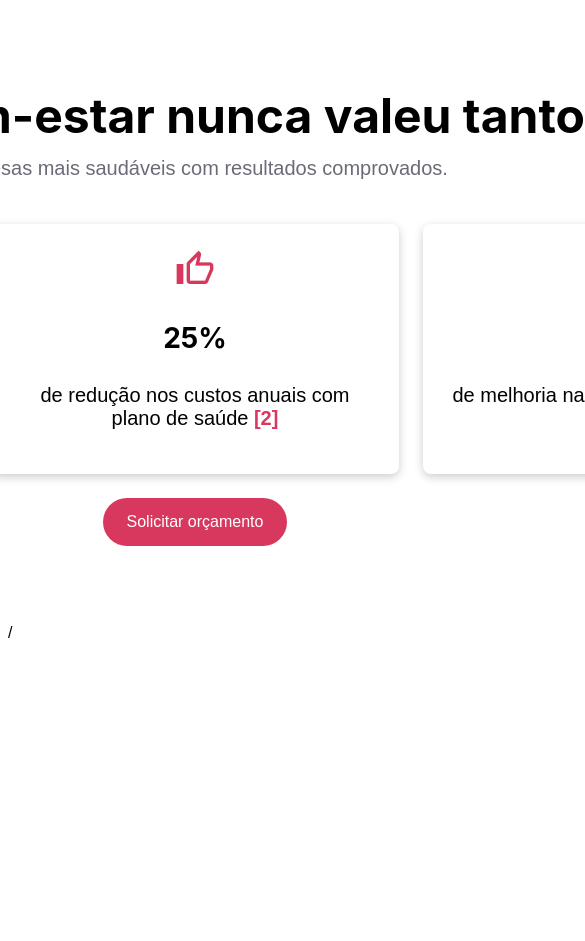
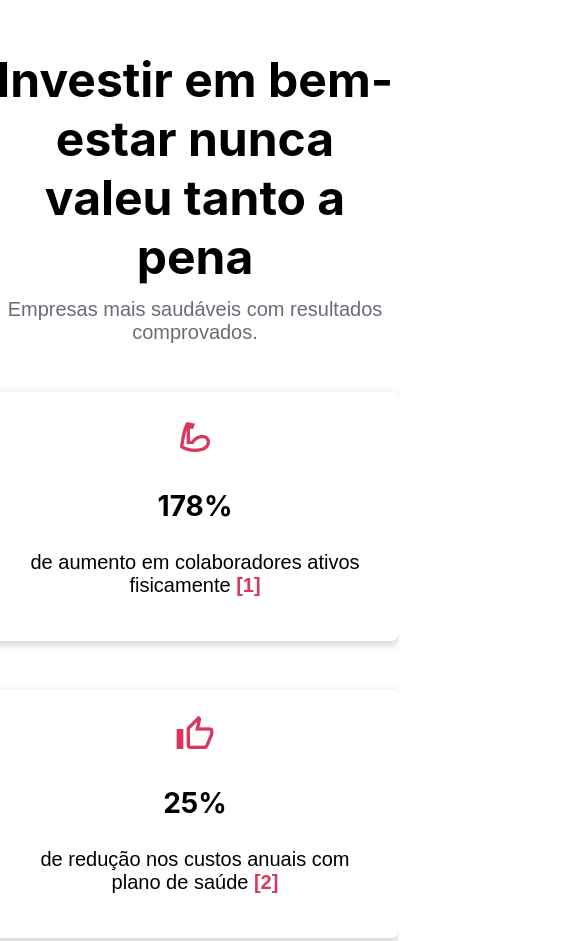
Before and after one commit to Hell0Manu/secoes, a website: page index.html in a window 390 px wide. Shown: the top 941 px of the page, 585 px wide, since content can reach past the window. Before the commit the page ends 844 px from the top, so only its background shows below. Drawn offline with Linux system fonts and the light colour scheme.

```diff
--- a/index.html
+++ b/index.html
@@ -8,37 +8,36 @@
     <title>Sections</title>
 </head>
 <body>
-
-    <section class="container">
-        <div class="white-box">
-            <div class="items">
-                <div class="text-container">
+    <section class='container_secoes'>
+        <div class='white-box'>
+            <div class='items'>
+                <div class='text-container_secoes'>
                     <h1>Investir em bem-estar nunca valeu tanto a pena</h1>
                     <p>Empresas mais saudáveis com resultados comprovados.</p>
                 </div>
-                <div class="item">
-                    <div class="box">
-                        <span class="mdi mdi-arm-flex-outline"></span>
+                <div class='item'>
+                    <div class='box'>
+                        <span class='mdi mdi-arm-flex-outline'></span>
                         <h3>178%</h3>
                         <p>de aumento em colaboradores ativos fisicamente <span>[1]</span></p>
                     </div>
                 </div>
-                <div class="item">
-                    <div class="box">
-                        <span class="mdi mdi-thumb-up-outline"></span>
+                <div class='item'>
+                    <div class='box'>
+                        <span class='mdi mdi-thumb-up-outline'></span>
                         <h3>25%</h3>
                         <p>de redução nos custos anuais com plano de saúde <span>[2]</span></p>
                     </div>
 
                 </div>
-                <div class="item">
-                    <div class="box">
-                        <span class="mdi mdi-heart-outline"></span>
+                <div class='item'>
+                    <div class='box'>
+                        <span class='mdi mdi-heart-outline'></span>
                         <h3>43%</h3>
                         <p>de melhoria na retenção de talentos <span>[3]</span></p>
                     </div>
                 </div>
-                <div class="button-container">
+                <div class='button-container_secoes'>
                     <button>Solicitar orçamento</button>
                 </div>
             </div>
@@ -46,12 +45,9 @@
     </section>
 
     <style>
-
-
         body {
             font-family: "Rubik", sans-serif;
         }
-
 
         .box span {
             font-weight: 900;
@@ -63,18 +59,17 @@
             font-size: 40px;
         }
 
-
-        .container {
+        .container_secoes {
             width: 100%;
             height: 615.98px;
-            display: flex;
+            display: grid;
             align-items: center;
             justify-content: center;
         }
 
         .items {
             display: grid;
-            grid-gap: 24px;
+            grid-gap: 48px 24px;
             grid-template-columns: repeat(3,1fr);
         }
 
@@ -95,12 +90,12 @@
             box-shadow: 0 3px 10px rgb(0 0 0 / 0.2);
         }
 
-        .button-container, .text-container{
+        .button-container_secoes, .text-container_secoes{
             grid-column: 1/-1;
             text-align: center;
         }
 
-        .button-container button  {
+        .button-container_secoes button  {
             border: none;
             color: white;
             font-size: 16px;
@@ -110,24 +105,43 @@
             background-color: #D8385E;
         }
 
-        .text-container h1, .box h3 {
+        .text-container_secoes h1, .box h3 {
             font-family: "Inter", sans-serif;
         }
 
-        .text-container h1 {
+        .text-container_secoes h1 {
             margin: 0;
             font-size: 48px;
         }
 
-        .text-container p {
+        .text-container_secoes p {
             color: #6B6B78;
             font-size: 20px;
             margin-top: 12px;
+            margin-bottom: 0;
         }
 
         .box p {
             font-size: 20px;
         }
+
+        @media (max-width:1272px) {
+
+            .white-box {
+             width: auto;
+             height: auto;
+
+            }
+            .items {
+                grid-template-columns: repeat(1,0fr);
+            }
+
+            .container_secoes {
+                height: auto;
+                justify-content: center;
+                margin: 50px 0 50px 0;
+            }
+        }
     </style>
 </body>
-</html>/
+</html>
```
